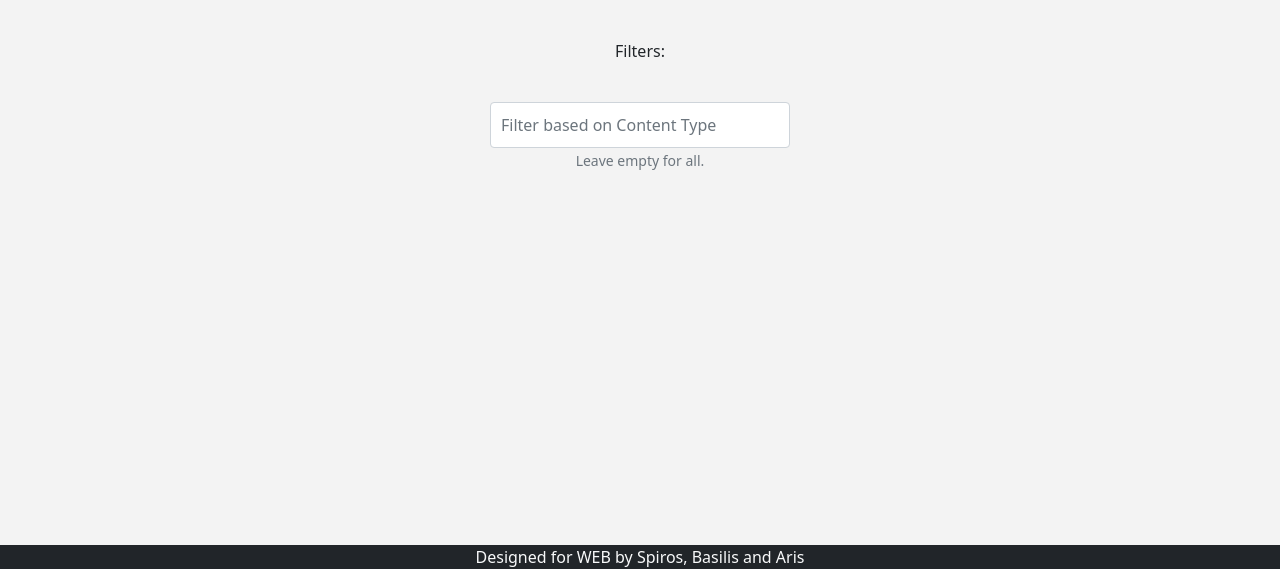
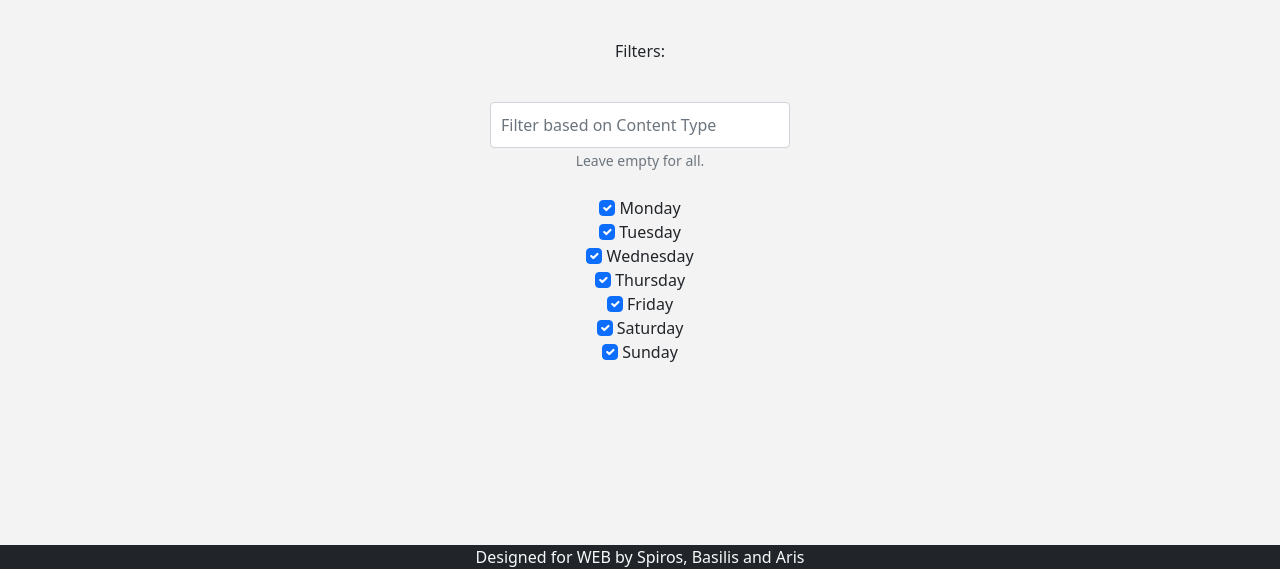
Before and after one commit to xlxs-1/HAR-Tools, a PHP site: page /statistics/timings in a window 1280 px wide. Shown: the part 231-800 px from the top of the page. Run offline with PHP 8.4, Linux system fonts and the light colour scheme; the visitor is signed in with stand-in values (Sample User, id 1); tables that the repository leaves empty or names only in its code hold one stand-in row (values such as "Sample post").

Commit message:
checkpoint 2b complete

```diff
--- a/utils.php
+++ b/utils.php
@@ -252,16 +252,48 @@
       $ar[$row["weekday(date_time)"]][$row["hour(date_time)"]]["count"]=$row["(COUNT(timing))"];
     }
     //var_dump($ar);
+    //var_dump($ar);
     $avgPerH=[];
     for($h=0;$h<24;++$h){
       $avgPerH[$h]=0;
       $count=0;
-      for($d=0;$d<7;++$d){
-        if (isset($ar[$d][$h])) {
-          $avgPerH[$h]+=$ar[$d][$h]["avg"]*$ar[$d][$h]["count"];
-          $count+=$ar[$d][$h]["count"];
+      if($Monday)
+        if (isset($ar[0][$h])) {
+          $avgPerH[$h]+=$ar[0][$h]["avg"]*$ar[0][$h]["count"];
+          $count+=$ar[0][$h]["count"];
         }
-      }
+      if($Tuesday)
+        if (isset($ar[1][$h])) {
+          $avgPerH[$h]+=$ar[1][$h]["avg"]*$ar[1][$h]["count"];
+          $count+=$ar[1][$h]["count"];
+        }
+      if($Wednesday)
+        if (isset($ar[2][$h])) {
+          $avgPerH[$h]+=$ar[2][$h]["avg"]*$ar[2][$h]["count"];
+          $count+=$ar[2][$h]["count"];
+        }
+      if($Thursday)
+        if (isset($ar[3][$h])) {
+          $avgPerH[$h]+=$ar[3][$h]["avg"]*$ar[3][$h]["count"];
+          $count+=$ar[3][$h]["count"];
+        }
+      if($Friday)
+        if (isset($ar[4][$h])) {
+          $avgPerH[$h]+=$ar[4][$h]["avg"]*$ar[4][$h]["count"];
+          $count+=$ar[4][$h]["count"];
+        }
+      if($Saturday)
+        if (isset($ar[5][$h])) {
+          $avgPerH[$h]+=$ar[5][$h]["avg"]*$ar[5][$h]["count"];
+          $count+=$ar[5][$h]["count"];
+        }
+      if($Sunday)
+        if (isset($ar[6][$h])) {
+          $avgPerH[$h]+=$ar[6][$h]["avg"]*$ar[6][$h]["count"];
+          $count+=$ar[6][$h]["count"];
+        }
+
+
       if ($count) {
         $avgPerH[$h]/=$count;
       }
--- a/www/statistics/timings/index.php
+++ b/www/statistics/timings/index.php
@@ -74,7 +74,7 @@
       }
       function updateChartOnSubmit(){
         //updateChart(aa);
-        $.ajax({/*data:xy,*/cache:false,method:"POST", url: "/timingsAPI.php",data:{contentFilter:document.getElementById("contentTypes").value}, success: function(result){
+        $.ajax({/*data:xy,*/cache:false,method:"POST", url: "/timingsAPI.php",data:{contentFilter:document.getElementById("contentTypes").value,Monday:document.getElementById("Monday").checked,Tuesday:document.getElementById("Tuesday").checked,Wednesday:document.getElementById("Wednesday").checked,Thursday:document.getElementById("Thursday").checked,Friday:document.getElementById("Friday").checked,Saturday:document.getElementById("Saturday").checked,Sunday:document.getElementById("Sunday").checked}, success: function(result){
         console.log(result);
         var labels=[0,1,2,3,4,5,6,7,8,9,10,11,12,13,14,15,16,17,18,19,20,21,22,23];
         basic.labels=labels;
@@ -149,10 +149,25 @@
 
   <label>Filters:</label><br><br>
   <form class="form-sign" action="" method="post" id="form1">
-  <input type="text" class="form-control" aria-describedby="contentTypesHelp" placeholder="Filter based on Content Type" value="" id="contentTypes">
-  <small id="contentTypesHelp" class="form-text text-muted">Leave empty for all.</small>
+    <input type="text" class="form-control" aria-describedby="contentTypesHelp" placeholder="Filter based on Content Type" value="" id="contentTypes">
+    <small id="contentTypesHelp" class="form-text text-muted">Leave empty for all.</small>
+    <br><br>
+    <input class="form-check-input" type="checkbox" value="Monday" id="Monday" checked>
+    <label class="form-check-label" for="Monday">Monday</label>                               <br>
+    <input class="form-check-input" type="checkbox" value="Tuesday" id="Tuesday" checked>
+    <label class="form-check-label" for="Tuesday">Tuesday</label>                               <br>
+    <input class="form-check-input" type="checkbox" value="Wednesday" id="Wednesday" checked>
+    <label class="form-check-label" for="Wednesday">Wednesday</label>                               <br>
+    <input class="form-check-input" type="checkbox" value="Thursday" id="Thursday" checked>
+    <label class="form-check-label" for="Thursday">Thursday</label>                               <br>
+    <input class="form-check-input" type="checkbox" value="Friday" id="Friday" checked>
+    <label class="form-check-label" for="Friday">Friday</label>                               <br>
+    <input class="form-check-input" type="checkbox" value="Saturday" id="Saturday" checked>
+    <label class="form-check-label" for="Saturday">Saturday</label>                               <br>
+    <input class="form-check-input" type="checkbox" value="Sunday" id="Sunday" checked>
+    <label class="form-check-label" for="Sunday">Sunday</label>
   </form>
-
+  <br>
 <?php endif?>
 
 
```
Also changed, not shown: www/timingsAPI.php (+18 -3 lines).
